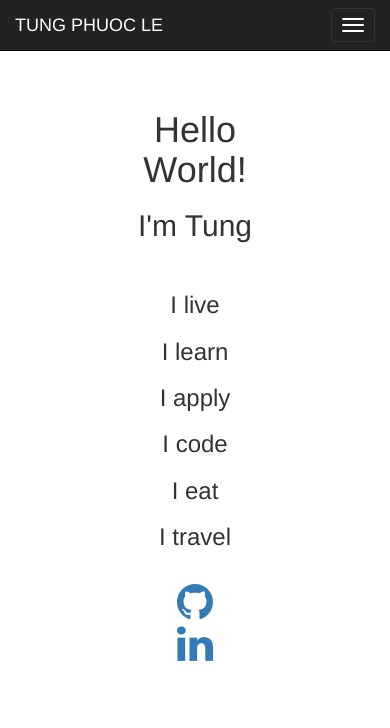
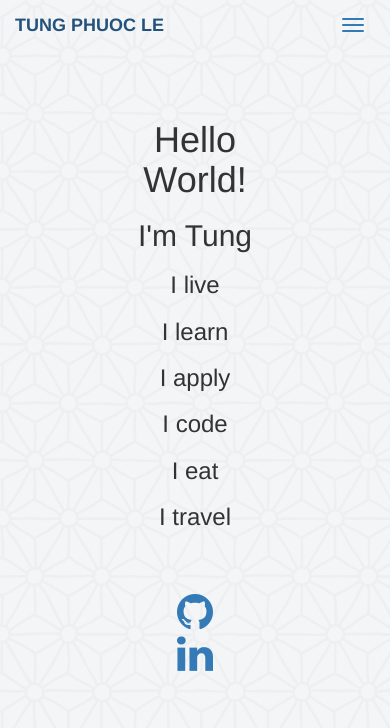
Before and after one commit to itungle/itungle.github.io, a plain HTML site: page index.html in a window 390 px wide. Drawn offline with Linux system fonts and the light colour scheme.

Commit message:
added background and fixed spacing in home-page

```diff
--- a/assets/css/layout.css
+++ b/assets/css/layout.css
@@ -1,4 +1,7 @@
 html, body { height: 100%; }
-body { padding-top:70px; background-color:white;}
-.header-msg-box {width: 50%; height: 500px; text-align:center; }
-.top-padding {padding-top: 20px;}
+body {background-color:white; }
+#home-page { background:rgba(#b0b0b0); height: 100vh; background-image:url(../images/asanoha-400px.png); }
+.header-msg-box { width: 50%; height: 500px; text-align:center; }
+.top-padding { padding-top: 100px; }
+.icon-bar { background-color:#337ab7 !important; }
+.icon-padding {padding: 50px;}
--- a/index.html
+++ b/index.html
@@ -15,17 +15,17 @@
 
   <body>
     <div class="home-navigation">
-      <nav class="navbar navbar-inverse navbar-fixed-top navbar-inner">
+      <nav class="navbar navbar-fixed-top navbar-inner">
         <div class="container">
           <!-- logo and collapasable button -->
           <div class="navbar-header">
             <button type="button" class="navbar-toggle collapsed" data-toggle="collapse" data-target="#home-nav-li" aria-expanded="false" aria-controls="navbar">
               <span class="sr-only">Toggle navigation</span>
-              <span class="icon-bar"></span>
-              <span class="icon-bar"></span>
-              <span class="icon-bar"></span>
+              <span class="icon-bar top-bar"></span>
+              <span class="icon-bar middle-bar"></span>
+              <span class="icon-bar bottom-bar"></span>
             </button>
-            <a class="navbar-brand" href="#">TUNG PHUOC LE</a>
+            <a class="navbar-brand" href="#"><b>TUNG PHUOC LE</b></a>
           </div>
           <!-- home navigation -->
           <div id="home-nav-li" class="collapse navbar-collapse">
@@ -46,20 +46,16 @@
           <div class="center-block header-msg-box top-padding">
             <h1>Hello World!</h1>
             <h2>I'm Tung</h2>
-            <div class="row top-padding">
-              <div class="col-md-6">
             <h3>I live</h3>
             <h3>I learn</h3>
             <h3>I apply</h3>
-              </div>
-              <div class="col-md-6">
+
             <h3>I code</h3>
             <h3>I eat</h3>
             <h3>I travel</h3>
-              </div>
-            </div>
+
             <!-- two icons in the middle -->
-            <div class="row top-padding">
+            <div class="row icon-padding">
               <div class="col-md-6">
                 <a href="https://github.com/itungle" class="undecorated-link" target="_blank">
                    <span class="fa fa-github fa-3x"></span>
```
Lines whose indentation alone changed are shown as unchanged.
